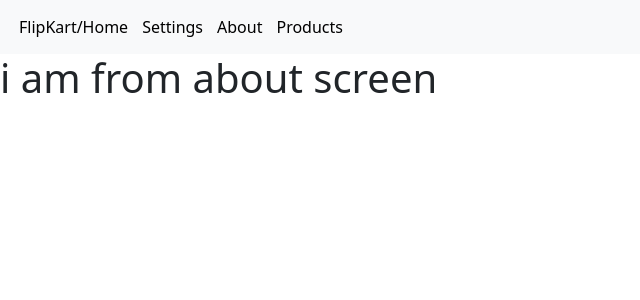
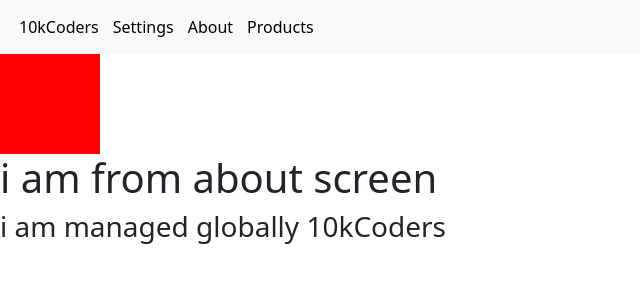
Before and after one commit to saiDev1999/96R_React_Class, a React (Create React App) app: page /about in a window 1280 px wide. Shown: the top 300 px of the page, without its empty margins (0-640 px from the left). Built offline with nearby package versions, Linux system fonts and the light colour scheme.

Commit message:
context api and login routes protect

```diff
--- a/src/components /navBar /navBar.js
+++ b/src/components /navBar /navBar.js
@@ -1,4 +1,6 @@
+import { useContext } from "react"
 import { Link } from "react-router-dom"
+import { DataShare } from "../../navigationStack /navigation"
 
 
 
@@ -8,6 +10,13 @@ import { Link } from "react-router-dom"
 
 
 const Navbar =()=>{
+
+
+   const sharedContext=useContext(DataShare)
+   console.log(sharedContext)
+   const{name}=sharedContext
+
+
     const link={
         textDecoration:"none",color:"black"
 
@@ -20,7 +29,7 @@ const Navbar =()=>{
         <div className="container-fluid">
           <ul className="navbar-nav">
             <li className="nav-item" style={listStyle} >
-             <Link to="/"style={link} >FlipKart/Home</Link>
+             <Link to="/"style={link} >{name}</Link>
             </li>
            <li className="nav-item" style={listStyle}  >
            <Link to="/settings" style={link} >Settings</Link>
--- a/src/navigationStack /navigation.js
+++ b/src/navigationStack /navigation.js
@@ -5,26 +5,56 @@ import AboutScreen from "../screens/postLoginScreens/aboutScreen"
 import ProductsScreen from "../screens/postLoginScreens/productsScreen"
 import InvalidScreen from "../screens/invalidScreen"
 import ProductDetails from "../screens/postLoginScreens/productDetails"
+import { createContext, useState } from "react"
+import LoginScreen from "../screens/preLoginScreens/login-screen"
+import PostLogin from "./postLoginRoute"
+import PreLogin from "./preLoginRoute"
+
+
+
+export const DataShare = createContext()
 
 const NavigationStack =()=>{
 
+
+    const[name,setName]=useState("10kCoders")
+    const [darkTheme,setDarkTheme]=useState(false)
+    const [login,setLogin]=useState(false)
+
+     const changeTheme=()=>{
+        debugger
+        setDarkTheme(!darkTheme)
+     }
+
+     const loginTrue=()=>{
+        setLogin(true)
+     }
+
+
     return(
+        <DataShare.Provider value={{name,darkTheme,changeTheme,loginTrue}}  >
+
         <BrowserRouter>
-        <Routes>
-    {/* we have add the routes available in our appilication  */}
 
-    <Route path="/" Component={HomeScreen}    />
-    <Route path="/settings" Component={SettingScreen}    />
-    <Route path="/about" Component={AboutScreen}    />
-    <Route path="/investor-relations" Component={ProductsScreen}    />
+        {
 
-    <Route path="*" Component={InvalidScreen}    />
+          true
+          ?
+          <PostLogin/>
+          :
+          <PreLogin/>
 
-    <Route path="/productlistview/:id" Component={ProductDetails}/>
 
-        </Routes>
+
+        }
+
+
+
 
         </BrowserRouter>
+
+        </DataShare.Provider>
+
 
 
 
--- /dev/null
+++ b/src/navigationStack /postLoginRoute.js
@@ -0,0 +1,36 @@
+
+import React from 'react'
+import { Route, Routes } from 'react-router-dom'
+import HomeScreen from '../screens/postLoginScreens/homeScreen'
+import SettingScreen from '../screens/postLoginScreens/settingScreen'
+import AboutScreen from '../screens/postLoginScreens/aboutScreen'
+import ProductsScreen from '../screens/postLoginScreens/productsScreen'
+import InvalidScreen from '../screens/invalidScreen'
+import ProductDetails from '../screens/postLoginScreens/productDetails'
+import context from 'react-bootstrap/esm/AccordionContext'
+
+function PostLogin() {
+  return (
+    <Routes>
+
+
+<Route path="/" Component={HomeScreen}    />
+    <Route path="/settings" Component={SettingScreen}    />
+    <Route path="/about" Component={AboutScreen}    />
+    <Route path="/investor-relations" Component={ProductsScreen}    />
+
+    <Route path="*" Component={InvalidScreen}    />
+
+    <Route path="/productlistview/:id" Component={ProductDetails}/>
+    </Routes>
+
+  )
+}
+
+export default PostLogin
+
+
+// tasks :
+// 0. Repeat the class (context api , global state management)
+// 1. Add employee route , add employees and show in other routing page
+// 3. Product count in home screen , also show total amount
--- /dev/null
+++ b/src/navigationStack /preLoginRoute.js
@@ -0,0 +1,22 @@
+
+
+
+
+import React from 'react'
+import { Route, Routes } from 'react-router-dom'
+import LoginScreen from '../screens/preLoginScreens/login-screen'
+
+function PreLogin() {
+  return (
+    <Routes>
+
+
+    <Route path="/" Component={LoginScreen}/>
+
+
+
+        </Routes>
+  )
+}
+
+export default PreLogin
--- a/src/screens/postLoginScreens/aboutScreen.js
+++ b/src/screens/postLoginScreens/aboutScreen.js
@@ -1,4 +1,6 @@
+import { useContext } from "react"
 import Navbar from "../../components /navBar /navBar"
+import { DataShare } from "../../navigationStack /navigation"
 
 
 
@@ -6,11 +8,18 @@ import Navbar from "../../components /navBar /navBar"
 
 
 const AboutScreen =()=>{
+    const data=useContext(DataShare)
+    const {name,darkTheme}=data
     return(
         <>
         <Navbar/>
+        <div style={{height:100,width:100,backgroundColor:darkTheme?"black":"red"}}  >
+
+
+</div>
 
         <h1> i am from about screen</h1>
+        <h3> i am managed globally {name}</h3>
         </>
     )
 }
--- a/src/screens/postLoginScreens/homeScreen.js
+++ b/src/screens/postLoginScreens/homeScreen.js
@@ -1,14 +1,16 @@
-import { useEffect,useState } from "react"
+import { useContext, useEffect,useState } from "react"
 import UseEffectEx1, { ProductListing } from "../../components /hooks/useEffect/useEffect1"
 import UseEffectEx2 from "../../components /hooks/useEffect/useEffect2"
 import UseEffect3 from "../../components /hooks/useEffect/useEffect3"
 import Navbar from "../../components /navBar /navBar"
 import axios from "axios"
 import { Link } from "react-router-dom"
+import { DataShare } from "../../navigationStack /navigation"
 
 const HomeScreen = ()=>{
     const[productsListing,setProductListing]=useState([])
     const [totalPrice,setTotalPrice]=useState(null)
+    const{darkTheme,changeTheme}=useContext(DataShare)
    useEffect(()=>{
     fetchData()
     console.log("Component mount")
@@ -19,8 +21,11 @@ const HomeScreen = ()=>{
     axios.get("https://fakestoreapi.com/products")
     .then(response=>{
         if(response.status===200){
+             const newResponse=response.data.map(eachObj=>{
+                return {...eachObj,count:1,total:eachObj.price}
+             })
             //Successfully data came
-            setProductListing(response.data)
+            setProductListing(newResponse)
             const result=sumOfPrice(response.data)
             setTotalPrice(result)
 
@@ -35,10 +40,28 @@ const HomeScreen = ()=>{
     return result
   }
 
+  const handleIncrement=(data)=>{
+
+    console.log(data)
+    console.log(productsListing)
+
+  }
+
+  const controlTheme=()=>{
+    changeTheme()
+
+  }
+
 
     return(
         <>
         <Navbar/>
+
+        <div style={{height:100,width:100,backgroundColor:darkTheme?"black":"red"}}  >
+
+
+        </div>
+        <button onClick={controlTheme} >ChangeTheme</button>
 
 
         <h2>I am from home screen</h2>
@@ -46,7 +69,7 @@ const HomeScreen = ()=>{
 
 
         {
-            productsListing.length>0 ? productsListing.map(product=><ProductListingComponent key={product.id} data={product}  />)
+            productsListing.length>0 ? productsListing.map(product=><ProductListingComponent key={product.id} data={product} handleIncrement={handleIncrement}  />)
             :<h1>loading...</h1>
         }
 
@@ -60,12 +83,15 @@ export default HomeScreen
 
 
 
-export const ProductListingComponent =({data})=>{
+export const ProductListingComponent =({data,handleIncrement})=>{
     return(
         <>
         <div>
             <h3>{data.title}</h3>
             <img src={data.image} alt={data.title} width={100} height={100} />
+            <button>Decrement</button>
+            <button  onClick={()=>handleIncrement(data)}  >Increment</button>
+            <h3>{data.count}</h3>
             <Link to={`/productlistview/${data.id}`} >
             <button>Click to view ProductDetails</button>
             </Link>
--- a/src/screens/postLoginScreens/productsScreen.js
+++ b/src/screens/postLoginScreens/productsScreen.js
@@ -1,12 +1,20 @@
+import { useContext } from "react"
 import Navbar from "../../components /navBar /navBar"
+import { DataShare } from "../../navigationStack /navigation"
 
 
 
 
 const ProductsScreen =()=>{
+    const{darkTheme}=useContext(DataShare)
+
     return(
         <>
         <Navbar/>
+        <div style={{height:100,width:100,backgroundColor:darkTheme?"black":"red"}}  >
+
+
+</div>
         <h1>i AM from products screen</h1>
         </>
     )
--- a/src/screens/postLoginScreens/settingScreen.js
+++ b/src/screens/postLoginScreens/settingScreen.js
@@ -1,4 +1,6 @@
+import { useContext } from "react"
 import Navbar from "../../components /navBar /navBar"
+import { DataShare } from "../../navigationStack /navigation"
 
 
 
@@ -7,9 +9,14 @@ import Navbar from "../../components /navBar /navBar"
 
 
 const SettingScreen =()=>{
+    const{darkTheme}=useContext(DataShare)
     return(
         <>
         <Navbar/>
+        <div style={{height:100,width:100,backgroundColor:darkTheme?"black":"red"}}  >
+
+
+</div>
         <h1>I am from setting screen </h1>
         </>
     )
--- /dev/null
+++ b/src/screens/preLoginScreens/login-screen.js
@@ -0,0 +1,12 @@
+
+
+
+const LoginScreen=()=>{
+    return(
+        <>
+
+        <h1>I am from login screen</h1>
+        </>
+    )
+}
+export default LoginScreen
```
Also changed, not shown: src/App.js (+46 -0 lines).
